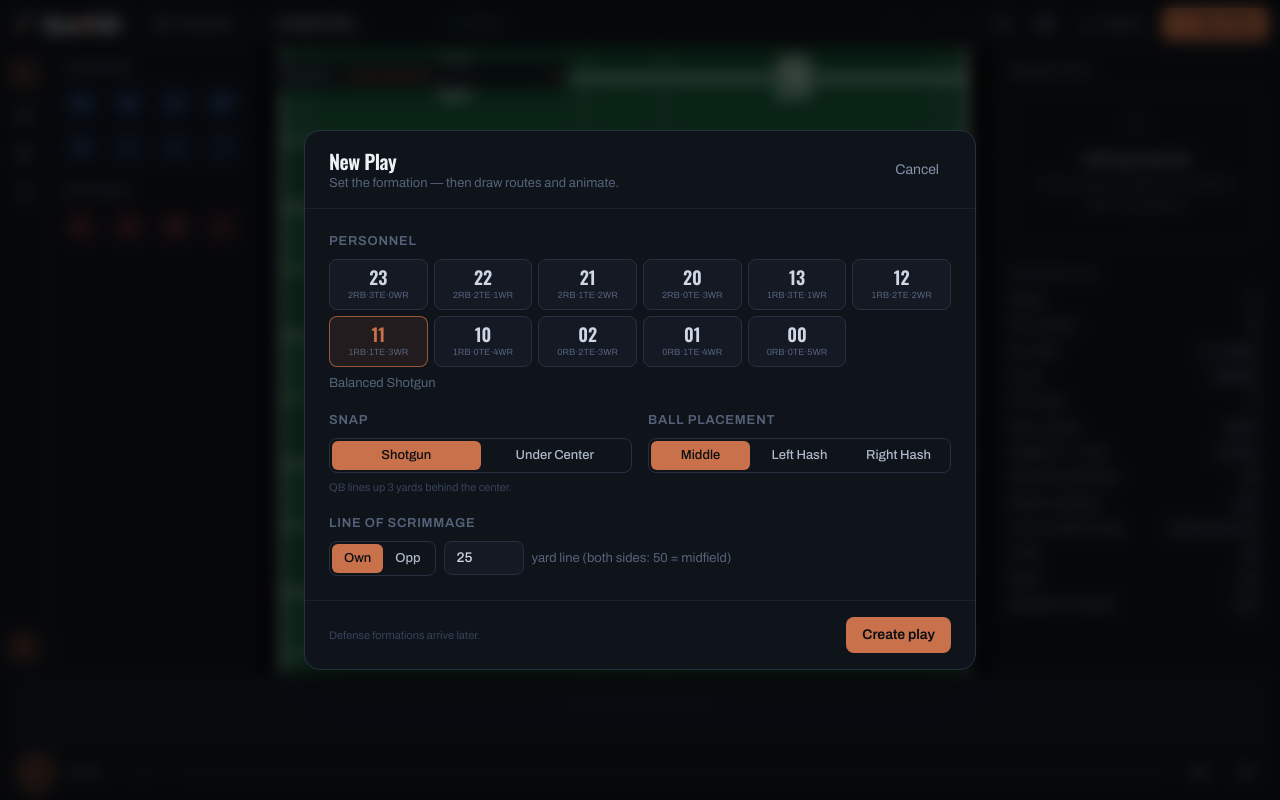
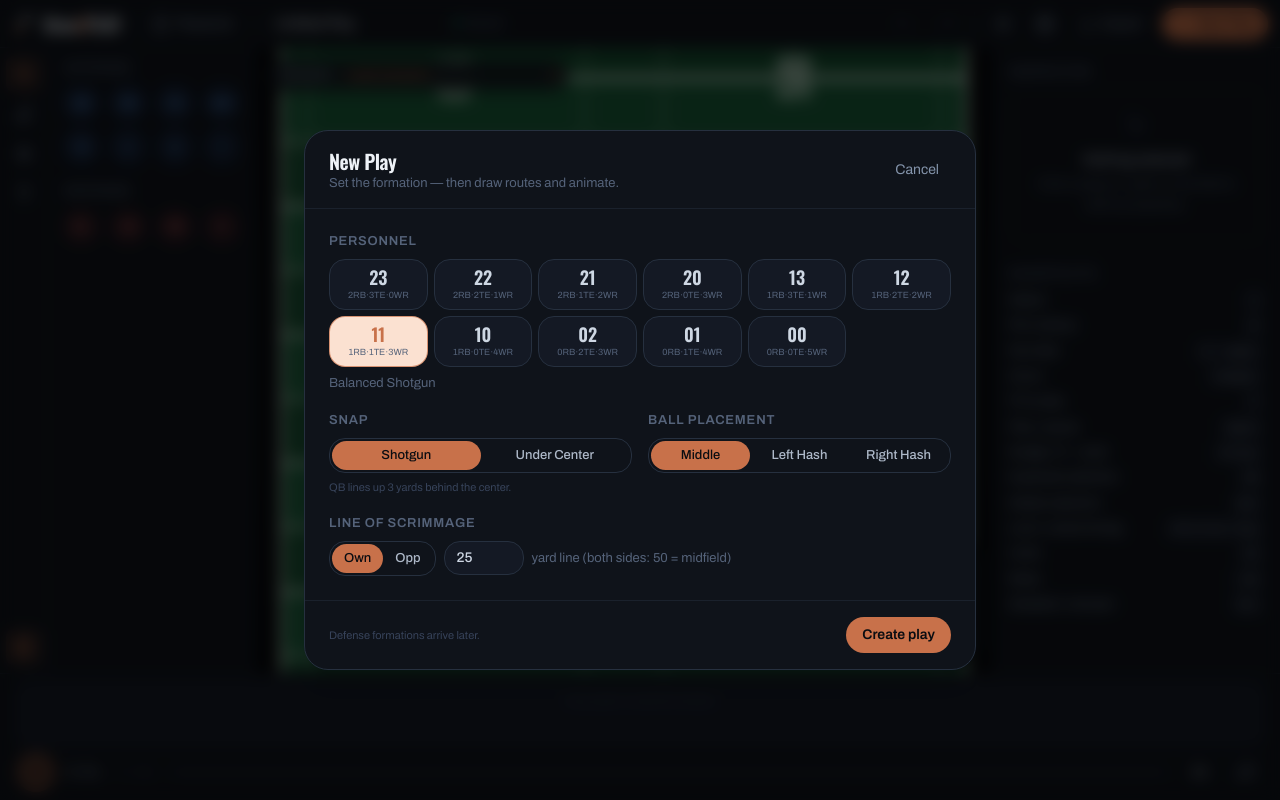
Before and after one commit to yehassan/drawaplay, a React (Vite) app: page / in a window 1280 px wide. Built offline with nearby package versions, Linux system fonts and the light colour scheme.

Commit message:
P4 components: pill buttons, 24px card radius, 20px dropdown radius, 16px input/card radius, quieter shadows, accent-surface for active states

```diff
--- a/src/components/canvas/FieldCanvas.tsx
+++ b/src/components/canvas/FieldCanvas.tsx
@@ -782,7 +782,7 @@ export function FieldCanvas() {
       {/* one-shot type bar */}
       {typeBarActive && typeBarTip && (
         <div
-          className="absolute z-20 flex -translate-x-1/2 gap-0.5 rounded-lg border border-chrome-700 bg-chrome-900/95 p-1 shadow-xl backdrop-blur"
+          className="absolute z-20 flex -translate-x-1/2 gap-0.5 rounded-[16px] border border-chrome-700 bg-chrome-900/95 p-1 shadow-[0_0_0_1px_rgba(4,23,43,0.05),0_8px_40px_0px_rgba(0,0,0,0.1)] backdrop-blur"
           style={{ left: typeBarTip.x * camera.zoom + camera.tx, top: typeBarTip.y * camera.zoom + camera.ty - 14 }}
         >
           {PATH_TYPE_ORDER.map((t, i) => {
@@ -796,8 +796,8 @@ export function FieldCanvas() {
                   updatePathType(typeBarFor!, t)
                   showTypeBar(null)
                 }}
-                className={`flex w-[52px] flex-col items-center gap-0.5 rounded-md px-1 py-1 transition-colors ${
-                  active ? 'bg-accent-400/20 ring-1 ring-accent-400' : 'hover:bg-chrome-800'
+                className={`flex w-[52px] flex-col items-center gap-0.5 rounded-[12px] px-1 py-1 transition-colors ${
+                  active ? 'bg-accent-surface ring-1 ring-accent-400' : 'hover:bg-chrome-800'
                 }`}
               >
                 <TypeSample type={t} />
@@ -815,12 +815,12 @@ export function FieldCanvas() {
       )}
 
       {/* view controls */}
-      <div className="absolute right-3 bottom-3 flex flex-col gap-1 rounded-xl border border-chrome-700 bg-chrome-900/90 p-1 shadow-lg backdrop-blur">
+      <div className="absolute right-3 bottom-3 flex flex-col gap-1 rounded-[16px] border border-chrome-700 bg-chrome-900/90 p-1 shadow-[0_0_0_1px_rgba(4,23,43,0.05),0_2px_8px_rgba(0,0,0,0.15)] backdrop-blur">
         <button
           type="button"
           title="Zoom in"
           onClick={() => zoomBy(1.25)}
-          className="grid size-8 place-items-center rounded-lg text-chrome-400 transition-colors hover:bg-chrome-800 hover:text-chrome-200"
+          className="grid size-8 place-items-center rounded-[12px] text-chrome-400 transition-colors hover:bg-chrome-800 hover:text-chrome-200"
         >
           <Icon name="plus" className="size-4" />
         </button>
@@ -828,7 +828,7 @@ export function FieldCanvas() {
           type="button"
           title="Zoom out"
           onClick={() => zoomBy(0.8)}
-          className="grid size-8 place-items-center rounded-lg text-chrome-400 transition-colors hover:bg-chrome-800 hover:text-chrome-200"
+          className="grid size-8 place-items-center rounded-[12px] text-chrome-400 transition-colors hover:bg-chrome-800 hover:text-chrome-200"
         >
           <Icon name="minus" className="size-4" />
         </button>
@@ -836,7 +836,7 @@ export function FieldCanvas() {
           type="button"
           title="Fit to play (F)"
           onClick={fitToPlay}
-          className="grid size-8 place-items-center rounded-lg text-chrome-400 transition-colors hover:bg-chrome-800 hover:text-chrome-200"
+          className="grid size-8 place-items-center rounded-[12px] text-chrome-400 transition-colors hover:bg-chrome-800 hover:text-chrome-200"
         >
           <Icon name="fit" className="size-4" />
         </button>
--- a/src/components/canvas/ScenarioPicker.tsx
+++ b/src/components/canvas/ScenarioPicker.tsx
@@ -6,7 +6,7 @@ export function ScenarioPicker() {
   const resetPlayIdentity = useEditorStore((s) => s.resetPlayIdentity)
 
   return (
-    <label className="absolute left-3 top-3 z-10 flex items-center gap-1.5 rounded-lg border border-chrome-700 bg-chrome-900/90 py-1 pl-2.5 pr-1 text-xs text-chrome-400 shadow-lg backdrop-blur">
+    <label className="absolute left-3 top-3 z-10 flex items-center gap-1.5 rounded-[16px] border border-chrome-700 bg-chrome-900/90 py-1 pl-2.5 pr-1 text-xs text-chrome-400 shadow-[0_0_0_1px_rgba(4,23,43,0.05),0_2px_8px_rgba(0,0,0,0.15)] backdrop-blur">
       <span className="font-medium">Scenario</span>
       <select
         value=""
--- a/src/components/shell/BottomDock.tsx
+++ b/src/components/shell/BottomDock.tsx
@@ -101,7 +101,7 @@ export function BottomDock() {
       {/* timing tracks — one row per path, NLE style */}
       <div
         ref={laneRef}
-        className="relative mx-4 mt-2 h-[64px] select-none overflow-y-auto rounded-md border border-chrome-700 bg-chrome-850"
+        className="relative mx-4 mt-2 h-[64px] select-none overflow-y-auto rounded-[12px] border border-chrome-700 bg-chrome-850"
         onPointerMove={onLanePointerMove}
         onPointerUp={onLanePointerUp}
         onPointerCancel={onLanePointerUp}
@@ -171,7 +171,7 @@ export function BottomDock() {
           type="button"
           onClick={togglePlay}
           title="Play / pause (Space)"
-          className="grid size-10 shrink-0 place-items-center rounded-full bg-accent-400 text-chrome-950 shadow-lg shadow-accent-400/20 transition-colors hover:bg-accent-300 disabled:pointer-events-none disabled:opacity-35"
+          className="grid size-10 shrink-0 place-items-center rounded-full bg-accent-400 text-chrome-950 shadow-[0_0_0_1px_rgba(4,23,43,0.05),0_2px_8px_rgba(0,0,0,0.15)] transition-colors hover:bg-accent-300 disabled:pointer-events-none disabled:opacity-35"
           disabled={paths.length === 0}
         >
           <Icon name={playing ? 'pause' : 'play'} className="size-5 translate-x-px" />
--- a/src/components/shell/QuickStartModal.tsx
+++ b/src/components/shell/QuickStartModal.tsx
@@ -19,7 +19,7 @@ export function QuickStartModal() {
 
   return (
     <div className="fixed inset-0 z-50 grid place-items-center bg-black/60 p-4 backdrop-blur-sm">
-      <div className="w-full max-w-2xl overflow-hidden rounded-2xl border border-chrome-700 bg-chrome-900 shadow-2xl">
+      <div className="w-full max-w-2xl overflow-hidden rounded-[24px] border border-chrome-700 bg-chrome-900 shadow-[0_0_0_1px_rgba(4,23,43,0.05),0_20px_25px_-5px_rgba(0,0,0,0.1),0_8px_10px_-6px_rgba(0,0,0,0.1)]">
         <header className="flex items-center justify-between border-b border-chrome-800 px-6 py-4">
           <div>
             <h2 className="font-display text-xl font-semibold tracking-tight text-chrome-100">
@@ -52,9 +52,9 @@ export function QuickStartModal() {
                     setUnderCenter(p.uc)
                   }}
                   title={p.formation}
-                  className={`rounded-lg border px-2 py-2 text-center transition-colors ${
+                  className={`rounded-[16px] border px-2 py-2 text-center transition-colors ${
                     personnel === p.key
-                      ? 'border-accent-400/70 bg-accent-400/10'
+                      ? 'border-accent-400/70 bg-accent-surface'
                       : 'border-chrome-700 bg-chrome-850 hover:border-chrome-600 hover:bg-chrome-800'
                   }`}
                 >
@@ -80,13 +80,13 @@ export function QuickStartModal() {
               <p className="pb-2 text-xs font-semibold uppercase tracking-[0.06em] text-chrome-500">
                 Snap
               </p>
-              <div className="flex rounded-lg border border-chrome-700 p-0.5">
+              <div className="flex rounded-[16px] border border-chrome-700 p-0.5">
                 {[false, true].map((uc) => (
                   <button
                     key={String(uc)}
                     type="button"
                     onClick={() => setUnderCenter(uc)}
-                    className={`flex-1 rounded-md px-3 py-1.5 text-xs font-medium transition-colors ${
+                    className={`flex-1 rounded-full px-3 py-1.5 text-xs font-medium transition-colors ${
                       underCenter === uc
                         ? 'bg-accent-400 text-chrome-950'
                         : 'text-chrome-300 hover:bg-chrome-800'
@@ -105,13 +105,13 @@ export function QuickStartModal() {
               <p className="pb-2 text-xs font-semibold uppercase tracking-[0.06em] text-chrome-500">
                 Ball placement
               </p>
-              <div className="flex rounded-lg border border-chrome-700 p-0.5">
+              <div className="flex rounded-[16px] border border-chrome-700 p-0.5">
                 {(['center', 'left', 'right'] as Hash[]).map((h) => (
                   <button
                     key={h}
                     type="button"
                     onClick={() => setHash(h)}
-                    className={`flex-1 rounded-md px-2 py-1.5 text-xs font-medium capitalize transition-colors ${
+                    className={`flex-1 rounded-full px-2 py-1.5 text-xs font-medium capitalize transition-colors ${
                       hash === h ? 'bg-accent-400 text-chrome-950' : 'text-chrome-300 hover:bg-chrome-800'
                     }`}
                   >
@@ -128,13 +128,13 @@ export function QuickStartModal() {
               Line of scrimmage
             </p>
             <div className="flex items-center gap-2">
-              <div className="flex rounded-lg border border-chrome-700 p-0.5">
+              <div className="flex rounded-[16px] border border-chrome-700 p-0.5">
                 {(['ours', 'theirs'] as const).map((s) => (
                   <button
                     key={s}
                     type="button"
                     onClick={() => setSide(s)}
-                    className={`rounded-md px-3 py-1.5 text-xs font-medium transition-colors ${
+                    className={`rounded-full px-3 py-1.5 text-xs font-medium transition-colors ${
                       side === s ? 'bg-accent-400 text-chrome-950' : 'text-chrome-300 hover:bg-chrome-800'
                     }`}
                   >
@@ -150,7 +150,7 @@ export function QuickStartModal() {
                 onChange={(e) =>
                   setYardLine(Math.max(1, Math.min(50, Number(e.target.value) || 1)))
                 }
-                className="w-20 rounded-lg border border-chrome-700 bg-chrome-850 px-3 py-1.5 text-sm font-medium text-chrome-200 outline-none focus:border-accent-400/60"
+                className="w-20 rounded-[16px] border border-chrome-700 bg-chrome-850 px-3 py-1.5 text-sm font-medium text-chrome-200 outline-none focus:border-accent-400/60"
               />
               <span className="text-xs text-chrome-500">yard line (both sides: 50 = midfield)</span>
             </div>
@@ -180,7 +180,7 @@ export function QuickStartModal() {
               })
               closeQuickStart()
             }}
-            className="flex items-center gap-1.5 rounded-lg bg-accent-400 px-4 py-2 text-sm font-semibold text-chrome-950 transition-colors hover:bg-accent-300"
+            className="flex items-center gap-1.5 rounded-full bg-accent-400 px-4 py-2 text-sm font-semibold text-chrome-950 transition-colors hover:bg-accent-300"
           >
             Create play
           </button>
--- a/src/components/shell/TopBar.tsx
+++ b/src/components/shell/TopBar.tsx
@@ -68,7 +68,7 @@ export function TopBar() {
         type="button"
         onClick={openLibrary}
         title="Playbook library"
-        className="flex shrink-0 items-center gap-1.5 rounded-md px-2 py-1 text-sm text-chrome-400 transition-colors hover:bg-chrome-800 hover:text-chrome-200"
+        className="flex shrink-0 items-center gap-1.5 rounded-full px-2 py-1 text-sm text-chrome-400 transition-colors hover:bg-chrome-800 hover:text-chrome-200"
       >
         <Icon name="book" className="size-4" />
         Playbook
@@ -80,7 +80,7 @@ export function TopBar() {
         onChange={(e) => renamePlay(e.target.value)}
         spellCheck={false}
         aria-label="Play name"
-        className="w-44 rounded-md bg-transparent px-2 py-1 text-sm font-medium text-chrome-200 outline-none transition-colors hover:bg-chrome-800 focus:bg-chrome-800"
+        className="w-44 rounded-full bg-transparent px-2 py-1 text-sm font-medium text-chrome-200 outline-none transition-colors hover:bg-chrome-800 focus:bg-chrome-800"
       />
 
       <span className="hidden items-center gap-1.5 pl-1 text-xs text-chrome-500 lg:flex" title="Changes save automatically to this browser">
@@ -126,7 +126,7 @@ export function TopBar() {
           <Icon name="gear" className="size-[18px]" />
         </IconButton>
         {settingsOpen && (
-          <div className="absolute right-0 top-full z-30 mt-1 w-60 overflow-hidden rounded-xl border border-chrome-700 bg-chrome-900 p-3 shadow-xl">
+          <div className="absolute right-0 top-full z-30 mt-1 w-60 overflow-hidden rounded-[20px] border border-chrome-700 bg-chrome-900 p-3 shadow-[0_0_0_1px_rgba(4,23,43,0.05),0_8px_40px_0px_rgba(0,0,0,0.1)]">
             <p className="pb-2 text-[10px] font-semibold uppercase tracking-[0.06em] text-chrome-500">
               Field fill
             </p>
@@ -137,9 +137,9 @@ export function TopBar() {
                   type="button"
                   title={`${t.label} turf`}
                   onClick={() => setFieldTheme(t.key as FieldTheme)}
-                  className={`flex flex-1 flex-col items-center gap-1 rounded-lg border px-1 py-1.5 transition-colors ${
+                  className={`flex flex-1 flex-col items-center gap-1 rounded-[16px] border px-1 py-1.5 transition-colors ${
                     fieldTheme === t.key
-                      ? 'border-accent-400/70 bg-accent-400/10'
+                      ? 'border-accent-400/70 bg-accent-surface'
                       : 'border-chrome-700 hover:border-chrome-600'
                   }`}
                 >
@@ -167,9 +167,9 @@ export function TopBar() {
                   type="button"
                   title={r.hint}
                   onClick={() => setRuleset(r.key)}
-                  className={`flex-1 rounded-lg border px-2 py-1.5 text-[11px] font-semibold transition-colors ${
+                  className={`flex-1 rounded-[16px] border px-2 py-1.5 text-[11px] font-semibold transition-colors ${
                     ruleset === r.key
-                      ? 'border-accent-400/70 bg-accent-400/10 text-accent-400'
+                      ? 'border-accent-400/70 bg-accent-surface text-accent-400'
                       : 'border-chrome-700 text-chrome-400 hover:border-chrome-600'
                   }`}
                 >
@@ -188,13 +188,13 @@ export function TopBar() {
             setSettingsOpen(false)
           }}
           title="Export this play"
-          className="flex shrink-0 items-center gap-1.5 rounded-lg px-2.5 py-1.5 text-sm text-chrome-400 transition-colors hover:bg-chrome-800 hover:text-chrome-200"
+          className="flex shrink-0 items-center gap-1.5 rounded-full px-2.5 py-1.5 text-sm text-chrome-400 transition-colors hover:bg-chrome-800 hover:text-chrome-200"
         >
           <Icon name="download" className="size-4" />
           {exportBusy ?? 'Export'}
         </button>
         {exportOpen && (
-          <div className="absolute right-0 top-full z-30 mt-1 w-52 overflow-hidden rounded-xl border border-chrome-700 bg-chrome-900 shadow-xl">
+          <div className="absolute right-0 top-full z-30 mt-1 w-52 overflow-hidden rounded-[20px] border border-chrome-700 bg-chrome-900 shadow-[0_0_0_1px_rgba(4,23,43,0.05),0_8px_40px_0px_rgba(0,0,0,0.1)]">
             {[
               {
                 label: 'PNG — full diagram',
@@ -243,7 +243,7 @@ export function TopBar() {
         type="button"
         onClick={openQuickStart}
         title="Start a new play"
-        className="ml-1 flex shrink-0 items-center gap-1.5 rounded-lg bg-accent-400 px-3 py-1.5 text-sm font-semibold text-chrome-950 transition-colors hover:bg-accent-300"
+        className="ml-1 flex shrink-0 items-center gap-1.5 rounded-full bg-accent-400 px-3 py-1.5 text-sm font-semibold text-chrome-950 transition-colors hover:bg-accent-300"
       >
         <Icon name="plus" className="size-4" />
         New Play
```
Also changed, not shown: src/components/shell/InspectorPanel.tsx (+6 -6 lines), src/components/shell/PlaybookModal.tsx (+6 -6 lines).
